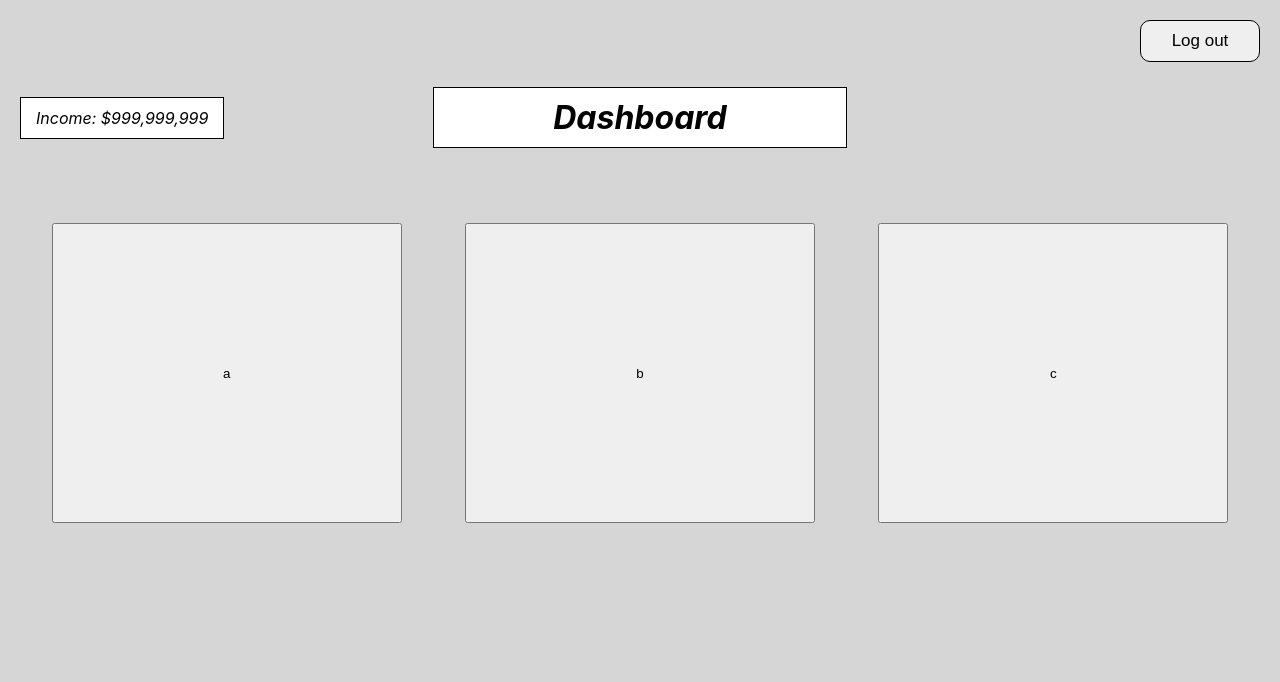
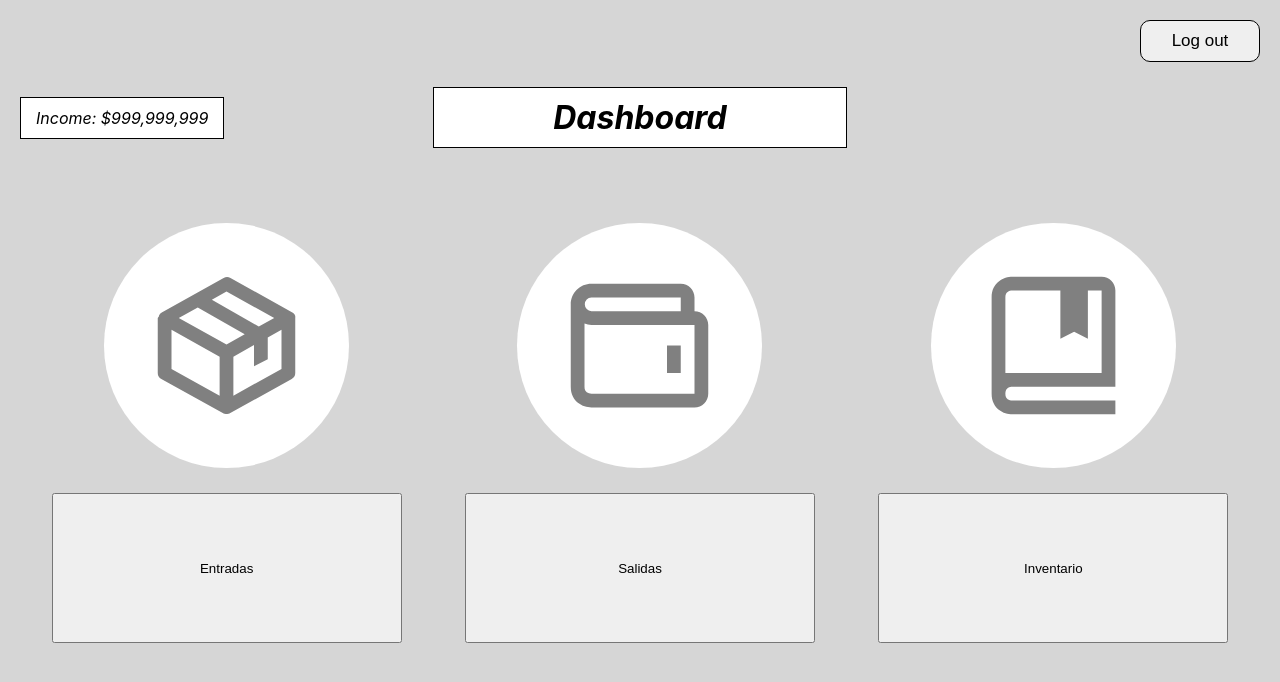
Before and after one commit to UserJA01/Invenhub, a React (Create React App) app: page /dash in a window 1280 px wide. Shown: the top 682 px of the page. Built offline with nearby package versions, Linux system fonts and the light colour scheme.

Commit message:
Finished dashboard and fixed code format

```diff
--- a/src/Views/Dashboard/dashboard.css
+++ b/src/Views/Dashboard/dashboard.css
@@ -1,4 +1,4 @@
-#dash-holder{
+#dash-holder {
     display: flex;
     flex-direction: column;
     padding: 20px;
@@ -6,7 +6,7 @@
     row-gap: 25px;
 }
 
-.dash-btn{
+.dash-btn {
     width: 120px;
     height: min-content;
     padding: 10px 0px;
@@ -17,14 +17,14 @@
     margin-left: auto;
 }
 
-.dash-ttl-holder{
+.dash-ttl-holder {
     display: grid;
-    grid-template-columns: repeat(3,1fr);
+    grid-template-columns: repeat(3, 1fr);
     align-items: center;
     justify-content: center;
 }
 
-#dash-ttl{
+#dash-ttl {
     width: 100%;
     text-align: center;
     background-color: var(--second-bg-color);
@@ -33,7 +33,7 @@
     border: solid 1px black;
 }
 
-#income{
+#income {
     background-color: var(--second-bg-color);
     font-style: italic;
     padding: 10px 15px;
@@ -42,14 +42,22 @@
     white-space: nowrap;
 }
 
-#dash-opts{
+#dash-opts {
     margin-top: 50px;
     display: flex;
     justify-content: space-around;
 }
 
-.dash-opt-btn{
+.dash-opt {
     width: 30%;
     max-width: 350px;
     min-height: 300px;
+    display: flex;
+    flex-direction: column;
+    align-items: center;
 }
+
+.dash-opt-btn {
+    width: 100%;
+    height: 150px;
+}
--- a/src/Views/Dashboard/index.jsx
+++ b/src/Views/Dashboard/index.jsx
@@ -1,20 +1,42 @@
-import './dashboard.css'
+import "./dashboard.css";
+import { BiBookBookmark, BiWallet, BiPackage } from "react-icons/bi";
+
+const icoStyle = {
+    height: "max-content",
+    width: "70%",
+    color: "gray",
+    backgroundColor: "white",
+    padding: "40px",
+    overflow: "visible",
+    borderRadius: "100%",
+    marginBottom: "25px",
+    display: "flex",
+};
 
 function Dashboard() {
     return (
-    <div className="bg-page" id="dash-holder">
+        <div className='bg-page' id='dash-holder'>
             <button className='dash-btn'>Log out</button>
             <div className='dash-ttl-holder'>
                 <span id='income'>Income: $999,999,999</span>
                 <h1 id='dash-ttl'>Dashboard</h1>
             </div>
-        <div id='dash-opts'>
-            <button className='dash-opt-btn'>a</button>
-            <button className='dash-opt-btn'>b</button>
-            <button className='dash-opt-btn'>c</button>
+            <section id='dash-opts'>
+                <div className='dash-opt'>
+                    <BiPackage style={icoStyle} />
+                    <button className='dash-opt-btn'>Entradas</button>
                 </div>
+                <div className='dash-opt'>
+                    <BiWallet style={icoStyle} />
+                    <button className='dash-opt-btn'>Salidas</button>
                 </div>
-  )
+                <div className='dash-opt'>
+                    <BiBookBookmark style={icoStyle} />
+                    <button className='dash-opt-btn'>Inventario</button>
+                </div>
+            </section>
+        </div>
+    );
 }
 
-export default Dashboard
+export default Dashboard;
--- a/src/Views/Login/login.css
+++ b/src/Views/Login/login.css
@@ -1,4 +1,4 @@
-#login-holder{
+#login-holder {
     display: flex;
     flex-direction: column;
     justify-content: center;
@@ -6,11 +6,11 @@
     row-gap: 25px;
 }
 
-#lg-ttl{
+#lg-ttl {
     font-size: 100px;
 }
 
-.lg-form{
+.lg-form {
     display: flex;
     flex-direction: column;
     align-items: center;
```
Also changed, not shown: src/Views/Login/index.jsx (+12 -12 lines), src/index.css (+6 -9 lines), src/index.js (+8 -8 lines). Lines whose indentation alone changed are shown as unchanged.
